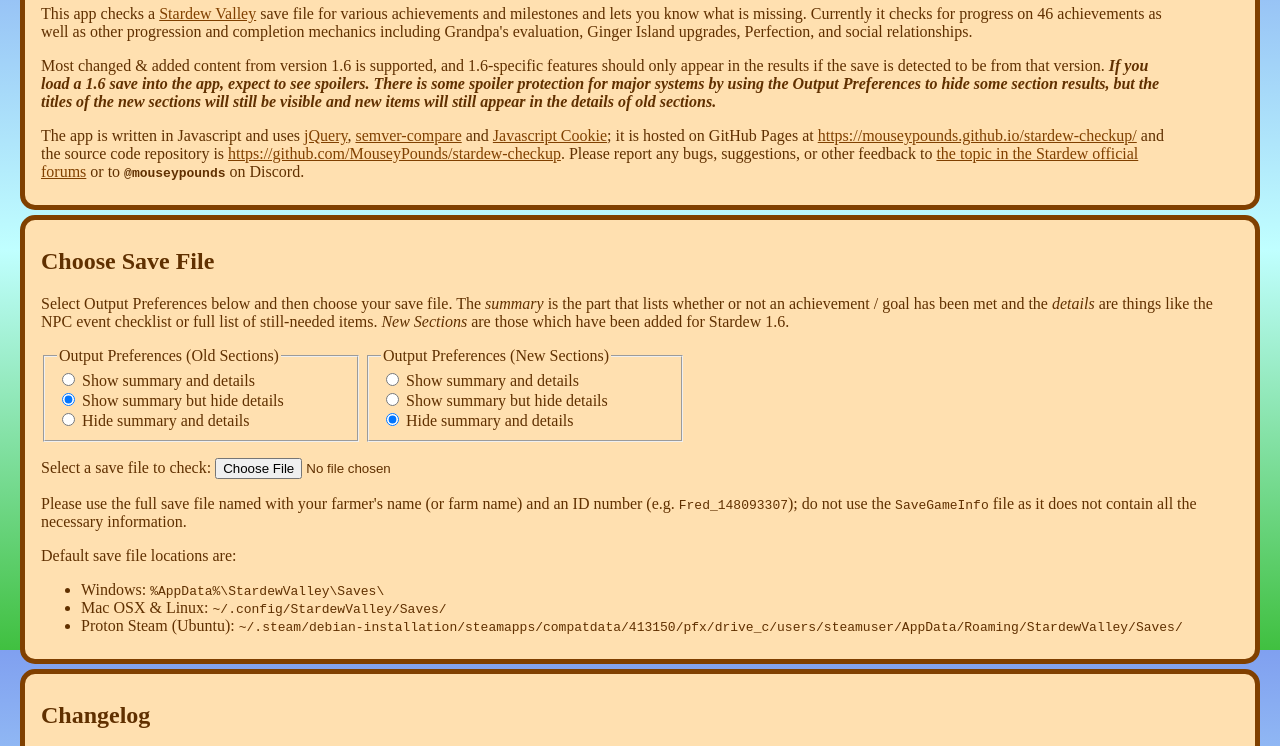
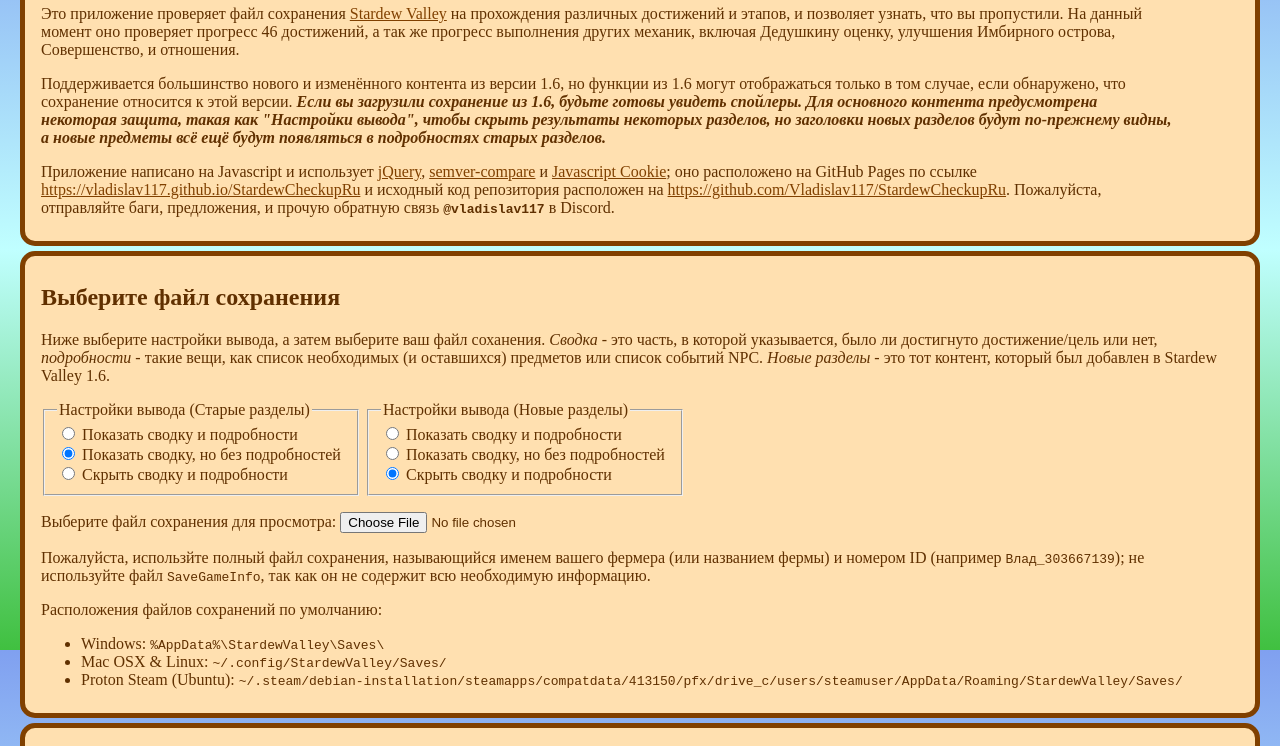
Before and after one commit to Vladislav117/StardewCheckupRu, a plain HTML site: page index.html in a window 1280 px wide. Shown: the part 150-896 px from the top of the page. Drawn offline with nearby package versions, Linux system fonts and the light colour scheme.

Commit message:
Translate index.html

```diff
--- a/index.html
+++ b/index.html
@@ -1,15 +1,15 @@
 <!DOCTYPE html>
-<html>
+<html lang="ru">
 <head>
 <title>Stardew Checkup</title>
 
 <meta charset="UTF-8" />
-<meta property="og:title" content="Stardew Checkup" />
-<meta property="og:description" content="An app to read a Stardew Valley save file, check the progress of various achievements and milestones, and list what's missing. " />
-<meta property="og:image" content="https://mouseypounds.github.io/stardew-checkup/og-embed-image.png" />
-<meta property="twitter:image" content="https://mouseypounds.github.io/stardew-checkup/og-embed-image.png" />
+<meta property="og:title" content="Stardew Checkup Ru" />
+<meta property="og:description" content="Приолжение для проверки файла сохранения Stardew Valley, проверяет прогресс различных достижений и этапов, и позволяет узнать, что вы пропустили." />
+<meta property="og:image" content="https://vladislav117.github.io/StardewCheckupRu/og-embed-image.png" />
+<meta property="twitter:image" content="https://vladislav117.github.io/StardewCheckupRu/og-embed-image.png" />
 <meta name="theme-color" content="#ffe0b0">
-<meta name="author" content="MouseyPounds" />
+<meta name="author" content="Vladislav117 (original by MouseyPounds)" />
 <meta name="viewport" content="width=device-width, initial-scale=1.0" />
 
 <link rel="stylesheet" type="text/css" href="./stardew-checkup.css" />
@@ -30,34 +30,32 @@
 </div>
 
 <div id="header" class="panel">
-<h1>Stardew Checkup</h1>
-<h2 id="sec_about">About</h2>
-<p>This app checks a <a href="http://stardewvalley.net/">Stardew Valley</a> save file for various achievements and milestones and
-lets you know what is missing. Currently it checks for progress on 46 achievements as well as other progression and completion mechanics including Grandpa's evaluation, Ginger Island upgrades, Perfection, and social relationships.</p>
-<p>Most changed &amp; added content from version 1.6 is supported, and 1.6-specific features should only appear in the results if the save is detected to be from that version. <span class="strong note">If you load a 1.6 save into the app, expect to see spoilers. There is some spoiler protection for major systems by using the Output Preferences to hide some section results, but the titles of the new sections will still be visible and new items will still appear in the details of old sections.</span> </p>
-<p>The app is written in Javascript and uses <a href="https://jquery.com/">jQuery</a>, <a href="https://github.com/substack/semver-compare">semver-compare</a> and <a href="https://github.com/js-cookie/js-cookie">Javascript Cookie</a>; it is hosted on GitHub Pages at <a href="https://mouseypounds.github.io/stardew-checkup/">https://mouseypounds.github.io/stardew-checkup/</a> and the source code repository is <a href="https://github.com/MouseyPounds/stardew-checkup">https://github.com/MouseyPounds/stardew-checkup</a>.
-Please report any bugs, suggestions, or other feedback to <a href="https://forums.stardewvalley.net/threads/web-apps-stardew-checkup-predictor-and-fair-helper.28393/">the topic in the Stardew official forums</a> or to <span class="code">@mouseypounds</span> on Discord.</p>
+<h1>Stardew Checkup Ru</h1>
+<h2 id="sec_about">О приложении</h2>
+<p>Это приложение проверяет файл сохранения <a href="http://stardewvalley.net/">Stardew Valley</a> на прохождения различных достижений и этапов, и позволяет узнать, что вы пропустили. На данный момент оно проверяет прогресс 46 достижений, а так же прогресс выполнения других механик, включая Дедушкину оценку, улучшения Имбирного острова, Совершенство, и отношения.</p>
+<p>Поддерживается большинство нового и изменённого контента из версии 1.6, но функции из 1.6 могут отображаться только в том случае, если обнаружено, что сохранение относится к этой версии. <span class="strong note">Если вы загрузили сохранение из 1.6, будьте готовы увидеть спойлеры. Для основного контента предусмотрена некоторая защита, такая как "Настройки вывода", чтобы скрыть результаты некоторых разделов, но заголовки новых разделов будут по-прежнему видны, а новые предметы всё ещё будут появляться в подробностях старых разделов.</span> </p>
+<p>Приложение написано на Javascript и использует <a href="https://jquery.com/">jQuery</a>, <a href="https://github.com/substack/semver-compare">semver-compare</a> и <a href="https://github.com/js-cookie/js-cookie">Javascript Cookie</a>; оно расположено на GitHub Pages по ссылке <a href="https://vladislav117.github.io/StardewCheckupRu">https://vladislav117.github.io/StardewCheckupRu</a> и исходный код репозитория расположен на <a href="https://github.com/Vladislav117/StardewCheckupRu">https://github.com/Vladislav117/StardewCheckupRu</a>. Пожалуйста, отправляйте баги, предложения, и прочую обратную связь <span class="code">@vladislav117</span> в Discord.</p>
 </div>
 
 <div id="input-container" class="panel">
-<h2 id="sec_save_file">Choose Save File</h2>
-<p>Select Output Preferences below and then choose your save file. The <span class="note">summary</span> is the part that lists whether or not an achievement / goal has been met and the <span class="note">details</span> are things like the NPC event checklist or full list of still-needed items. <span class="note">New Sections</span> are those which have been added for Stardew 1.6.</p>
+<h2 id="sec_save_file">Выберите файл сохранения</h2>
+<p>Ниже выберите настройки вывода, а затем выберите ваш файл соханения. <span class="note">Сводка</span> - это часть, в которой указывается, было ли достигнуто достижение/цель или нет, <span class="note">подробности</span> - такие вещи, как список необходимых (и оставшихся) предметов или список событий NPC. <span class="note">Новые разделы</span> - это тот контент, который был добавлен в Stardew Valley 1.6.</p>
 <fieldset id="output-prefs-old" class="radio_set">
-<legend>Output Preferences (Old Sections)</legend>
-<label><input type="radio" name="opt-old" value="show_all"> Show summary and details</label><br />
-<label><input type="radio" name="opt-old" value="hide_details" checked="checked"> Show summary but hide details</label><br />
-<label><input type="radio" name="opt-old" value="hide_all"> Hide summary and details</label><br />
+<legend>Настройки вывода (Старые разделы)</legend>
+<label><input type="radio" name="opt-old" value="show_all"> Показать сводку и подробности</label><br />
+<label><input type="radio" name="opt-old" value="hide_details" checked="checked"> Показать сводку, но без подробностей</label><br />
+<label><input type="radio" name="opt-old" value="hide_all"> Скрыть сводку и подробности</label><br />
 </fieldset>
 <fieldset id="output-prefs-new" class="radio_set">
-<legend>Output Preferences (New Sections)</legend>
-<label><input type="radio" name="opt-new" value="show_all"> Show summary and details</label><br />
-<label><input type="radio" name="opt-new" value="hide_details"> Show summary but hide details</label><br />
-<label><input type="radio" name="opt-new" value="hide_all" checked="checked"> Hide summary and details</label><br />
+<legend>Настройки вывода (Новые разделы)</legend>
+<label><input type="radio" name="opt-new" value="show_all"> Показать сводку и подробности</label><br />
+<label><input type="radio" name="opt-new" value="hide_details"> Показать сводку, но без подробностей</label><br />
+<label><input type="radio" name="opt-new" value="hide_all" checked="checked"> Скрыть сводку и подробности</label><br />
 </fieldset>
 
-<p>Select a save file to check: <input type="file" id="file_select" /></p>
-<p>Please use the full save file named with your farmer's name (or farm name) and an ID number (e.g. <span class="path">Fred_148093307</span>); do not use the <span class="path">SaveGameInfo</span> file as it does not contain all the necessary information.
-<p>Default save file locations are:
+<p>Выберите файл сохранения для просмотра: <input type="file" id="file_select" /></p>
+<p>Пожалуйста, использйте полный файл сохранения, называющийся именем вашего фермера (или названием фермы) и номером ID (например <span class="path">Влад_303667139</span>); не используйте файл <span class="path">SaveGameInfo</span>, так как он не содержит всю необходимую информацию.
+<p>Расположения файлов сохранений по умолчанию:
 <ul><li>Windows: <span class="path">%AppData%\StardewValley\Saves\</span></li>
 <li>Mac OSX &amp; Linux: <span class="path">~/.config/StardewValley/Saves/</span></li>
 <li>Proton Steam (Ubuntu): <span class="path">~/.steam/debian-installation/steamapps/compatdata/413150/pfx/drive_c/users/steamuser/AppData/Roaming/StardewValley/Saves/</span></li>
@@ -79,7 +77,7 @@
 </div>
 
 <div id="changelog" class="panel">
-<noscript><span class="error">Javascript appears to be unsupported by or disabled in your browser. Stardew Checkup will not work without it.</span></noscript>
+<noscript><span class="error">Javascript appears to be unsupported by or disabled in your browser. Stardew Checkup Ru will not work without it.</span></noscript>
 <h2 id="sec_changelog">Changelog</h2>
 <ul>
 <li>30 Mar  2024 - v5.0.2 - Finally added slightly more friendly error-handling</li>
@@ -138,11 +136,11 @@
 </div>
 
 <div id="footer" class="panel">
-Stardew Apps by MouseyPounds: <a href="https://mouseypounds.github.io/stardew-checkup/">Stardew Checkup</a> ||
+Приложения для Stardew Valley от MouseyPounds: <a href="https://mouseypounds.github.io/stardew-checkup/">Stardew Checkup (Original)</a> ||
 <a href="https://mouseypounds.github.io/stardew-predictor/">Stardew Predictor</a> ||
 <a href="https://mouseypounds.github.io/stardew-fair-helper/">Stardew Fair Helper</a>
 <br />
-Other Stardew Valley resources: <a href="http://stardewvalley.net/">Website</a> ||
+Другие ресурсы, посвящённые Stardew Valley: <a href="http://stardewvalley.net/">Website</a> ||
 <a href="http://store.steampowered.com/app/413150/Stardew_Valley/">Steam Page</a> ||
 <a href="https://www.gog.com/game/stardew_valley">GOG Page</a> ||
 <a href="http://www.stardewvalleywiki.com/">Wiki</a> ||
@@ -150,7 +148,7 @@
 <a href="https://www.reddit.com/r/StardewValley">Subreddit</a> ||
 <a href="https://discordapp.com/invite/StardewValley">Discord</a>
 <br />
-Stardew Valley is developed by <a href="http://twitter.com/concernedape">ConcernedApe</a> and self-published on most platforms.
+Stardew Valley разработана <a href="http://twitter.com/concernedape">ConcernedApe</a> и самостоятельно публикуется на большинстве платформ.
 </div>
 </body>
 </html>
```
